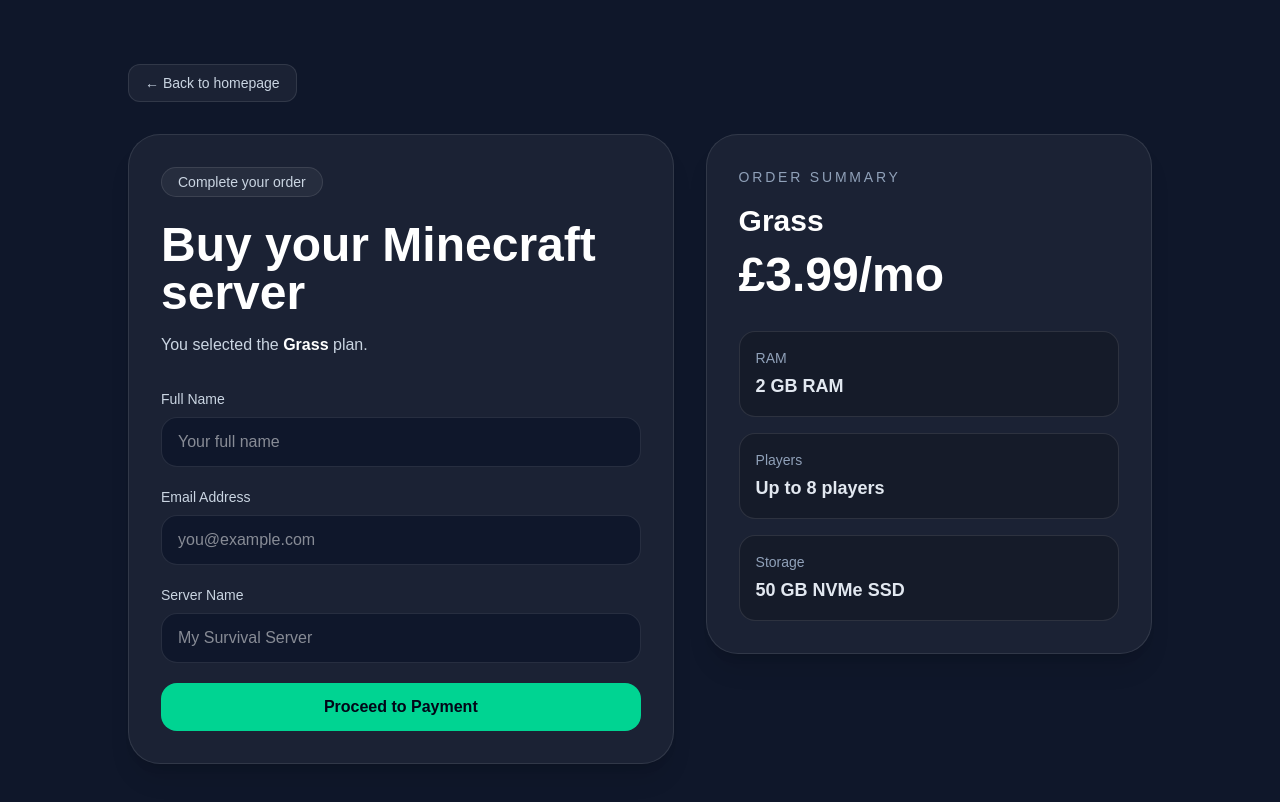
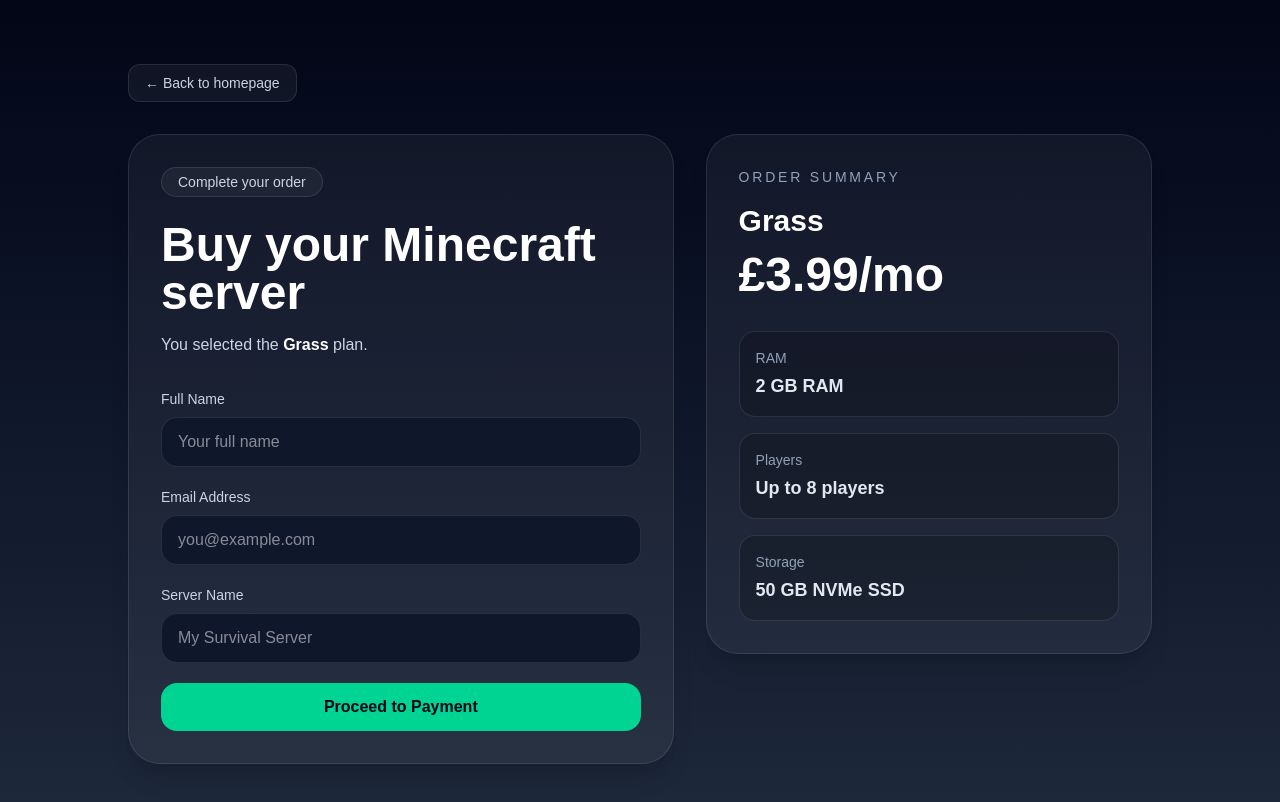
Before and after one commit to yessirman134/aetherhost, a Next.js app: page /checkout in a window 1280 px wide. Shown: the top 802 px of the page. Built offline with nearby package versions, Linux system fonts and the light colour scheme.

Commit message:
Refactor CheckoutPage component for improved readability

```diff
--- a/app/checkout/page.tsx
+++ b/app/checkout/page.tsx
@@ -58,7 +58,13 @@
   const plan = plans[selectedPlan] || plans.grass;
 
   return (
-    <main className="min-h-screen bg-[#0f172a] px-6 py-16 text-white">
+    <main
+  className="min-h-screen px-6 py-16 text-white"
+  style={{
+    background:
+      "linear-gradient(to bottom, #020617, #0f172a, #1e293b)",
+  }}
+>
       <div className="mx-auto max-w-5xl">
         <a
           href="/"
```
